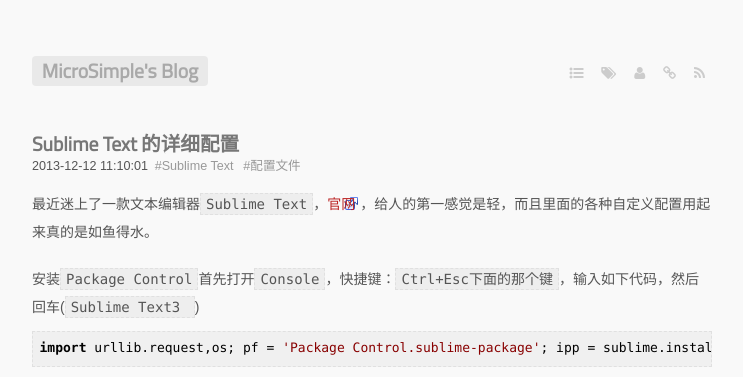
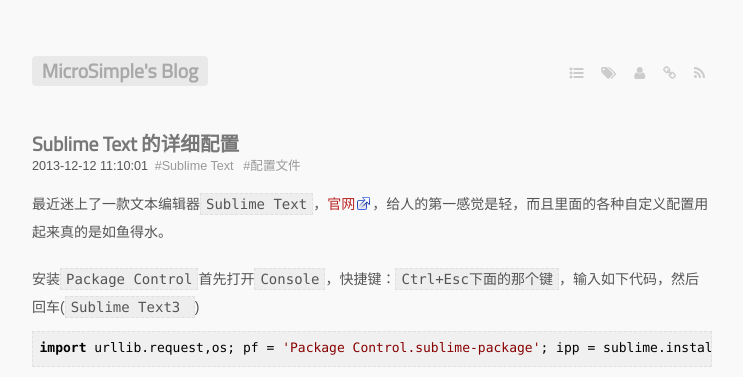
Before and after one commit to antwork/microsimple.github.com, a Jekyll site: the page built from index.markdown, in a window 1280 px wide. Shown: the top 377 px of the page, without its empty margins (268-1011 px from the left). Built offline with Jekyll 4.4.1, drawn with Linux system fonts in a browser that asks for light colours; some web fonts are replaced; Markdown is read by kramdown in place of the engine named in the settings.

Commit message:
update padding

```diff
--- a/media/css/style.css
+++ b/media/css/style.css
@@ -142,9 +142,9 @@
     article .meta .tags header #header h1 a, header #header h1 article .meta .tags a, article .meta .tags a {
       color: #999999;
       padding: .25em; }
-  article .post a{
+  article .post p a{
     background:url(/media/external.png) right no-repeat;
-    padding-right:5px;
+    padding-right:17px;
   }
   article .post img {
     max-width: 680px;
```
